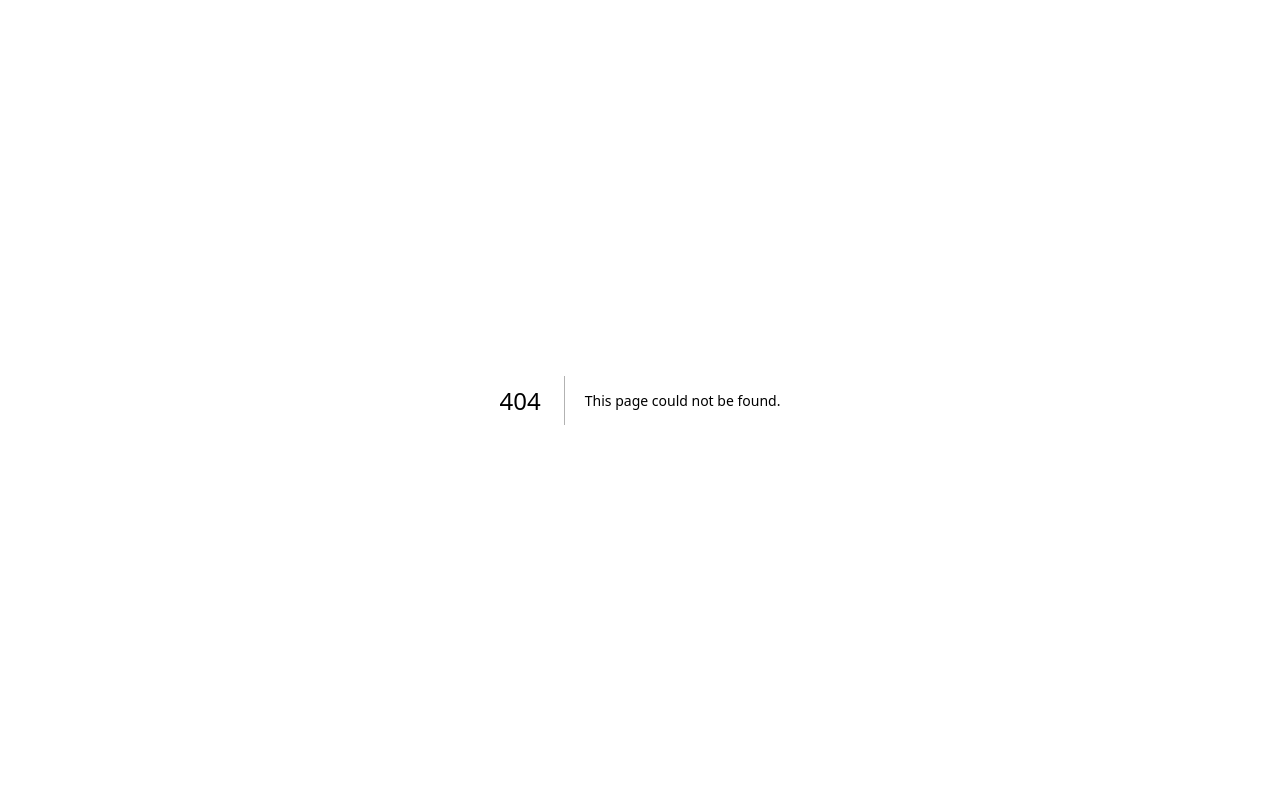
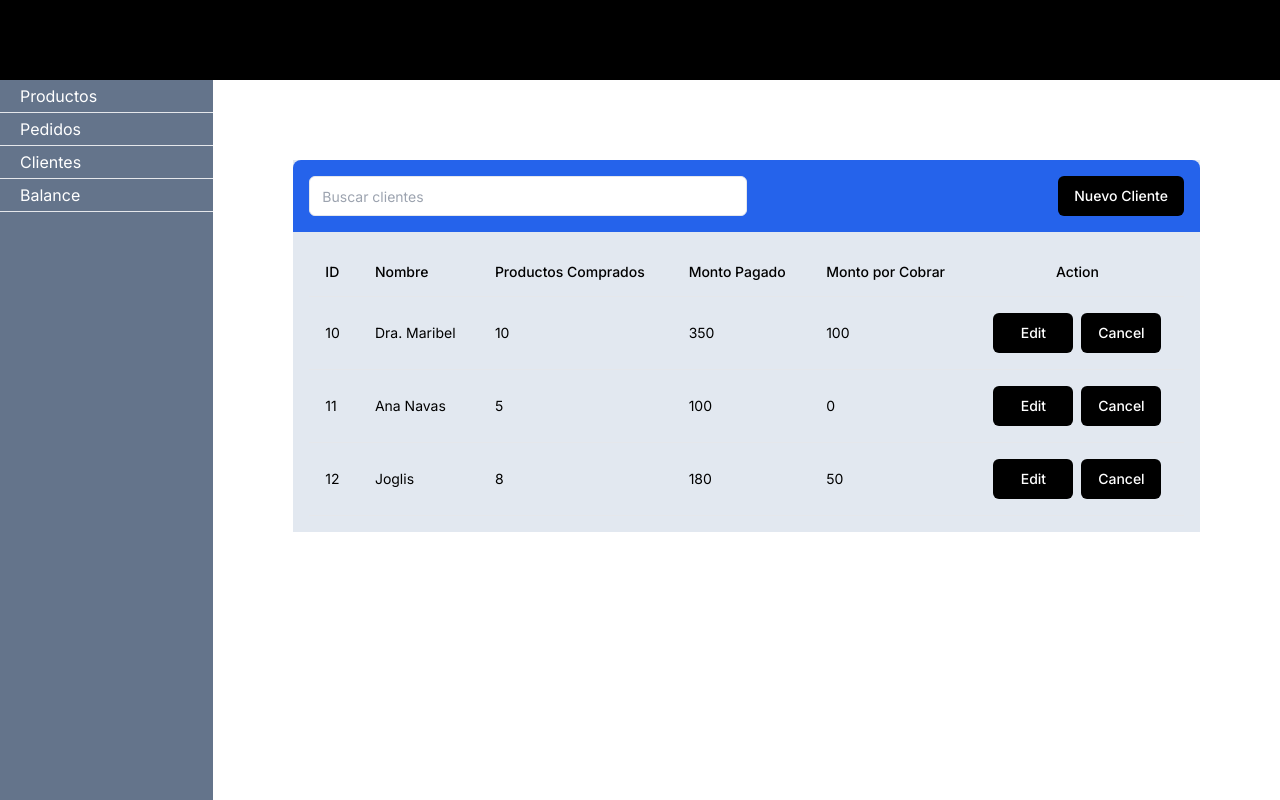
Before and after one commit to zenx5/happy-day, a Next.js app: page /admin/clientes in a window 1280 px wide. Before the commit this address had no page. Built offline with nearby package versions, Linux system fonts and the light colour scheme.

Commit message:
vista de clientes

```diff
--- /dev/null
+++ b/src/app/admin/balance/page.tsx
@@ -0,0 +1,5 @@
+export default function Page() {
+
+
+    return <div></div>
+}
--- /dev/null
+++ b/src/app/admin/clientes/[id]/form/page.tsx
@@ -0,0 +1,5 @@
+export default function Page() {
+
+
+    return <div></div>
+}
--- /dev/null
+++ b/src/app/admin/clientes/[id]/page.tsx
@@ -0,0 +1,5 @@
+export default function Page() {
+
+
+    return <div></div>
+}
--- /dev/null
+++ b/src/app/admin/clientes/page.tsx
@@ -0,0 +1,49 @@
+import Link from "next/link";
+import TableCustom from "@/components/TableCustom";
+
+export default function Page() {
+
+    const clients = [
+        {
+            id:10,
+            name: "Dra. Maribel",
+            items: 10,
+            mount: 350,
+            mount_pending: 100
+        },
+        {
+            id:11,
+            name: "Ana Navas",
+            items: 5,
+            mount: 100,
+            mount_pending: 0
+        },
+        {
+            id:12,
+            name: "Joglis",
+            items: 8,
+            mount: 180,
+            mount_pending: 50
+        }
+    ]
+
+
+    const headers = [
+        { name:'id', label:'ID' },
+        { name:'name', label:'Nombre' },
+        { name:'items', label:'Productos Comprados' },
+        { name:'mount', label:'Monto Pagado' },
+        { name:'mount_pending', label:'Monto por Cobrar' }
+    ]
+
+    return <div>
+        <TableCustom items={clients} headers={headers} >
+            <div className="flex justify-between items-center p-4 bg-blue-600">
+                <input className="flex h-10 rounded-md border border-input bg-background px-3 py-2 text-sm ring-offset-background file:border-0 file:bg-transparent file:text-sm file:font-medium placeholder:text-muted-foreground focus-visible:outline-none focus-visible:ring-2 focus-visible:ring-ring focus-visible:ring-offset-2 disabled:cursor-not-allowed disabled:opacity-50 w-1/2" placeholder="Buscar clientes" />
+                <span className="flex flex-row gap-2">
+                  <Link href="/admin/clientes/0" className="bg-black text-white inline-flex items-center justify-center rounded-md text-sm font-medium ring-offset-background transition-colors focus-visible:outline-none focus-visible:ring-2 focus-visible:ring-ring focus-visible:ring-offset-2 disabled:pointer-events-none disabled:opacity-50 bg-primary text-primary-foreground hover:bg-primary/90 h-10 px-4 py-2">Nuevo Cliente</Link>
+                </span>
+            </div>
+        </TableCustom>
+    </div>
+}
--- a/src/app/admin/layout.tsx
+++ b/src/app/admin/layout.tsx
@@ -10,7 +10,9 @@ export default function LayoutAdmin({ children }:{ children:any }){
             <div className="w-2/12 bg-slate-500">
                 <ul className="divide-y border-b">
                     <li><Link href="/admin/productos" className="block w-full py-1 hover:bg-slate-400 cursor-pointer px-5 text-white">Productos</Link></li>
-                    <li><Link href="/admin/envios" className="block w-full py-1 hover:bg-slate-400 cursor-pointer px-5 text-white">Envios</Link></li>
+                    <li><Link href="/admin/pedidos" className="block w-full py-1 hover:bg-slate-400 cursor-pointer px-5 text-white">Pedidos</Link></li>
+                    <li><Link href="/admin/clientes" className="block w-full py-1 hover:bg-slate-400 cursor-pointer px-5 text-white">Clientes</Link></li>
+                    <li><Link href="/admin/balance" className="block w-full py-1 hover:bg-slate-400 cursor-pointer px-5 text-white">Balance</Link></li>
                 </ul>
             </div>
             <div className="w-10/12 p-20">{children}</div>
--- a/src/app/admin/envios/crear/[id]/pagew.tsx
+++ b/src/app/admin/pedidos/crear/[id]/page.tsx
@@ -12,10 +12,10 @@ export default function Page() {
                     <p className="text-sm text-muted-foreground">Make changes to your product here. Click Save when youre done.</p>
                 </div>
                 <div className="flex flex-row gap-2">
-                    <Link href="/admin/envios/1/detalles" className="w-20 bg-black text-white inline-flex items-center justify-center rounded-md text-sm font-medium ring-offset-background transition-colors focus-visible:outline-none focus-visible:ring-2 focus-visible:ring-ring focus-visible:ring-offset-2 disabled:pointer-events-none disabled:opacity-50 bg-primary text-primary-foreground hover:bg-primary/90 h-10 px-2 py-1">
+                    <Link href="#" className="w-20 bg-black text-white inline-flex items-center justify-center rounded-md text-sm font-medium ring-offset-background transition-colors focus-visible:outline-none focus-visible:ring-2 focus-visible:ring-ring focus-visible:ring-offset-2 disabled:pointer-events-none disabled:opacity-50 bg-primary text-primary-foreground hover:bg-primary/90 h-10 px-2 py-1">
                       Guardar
                     </Link>
-                    <Link href="/admin/envios/1/detalles" className="w-20 bg-black text-white inline-flex items-center justify-center rounded-md text-sm font-medium ring-offset-background transition-colors focus-visible:outline-none focus-visible:ring-2 focus-visible:ring-ring focus-visible:ring-offset-2 disabled:pointer-events-none disabled:opacity-50 bg-primary text-primary-foreground hover:bg-primary/90 h-10 px-2 py-1">
+                    <Link href="#" className="w-20 bg-black text-white inline-flex items-center justify-center rounded-md text-sm font-medium ring-offset-background transition-colors focus-visible:outline-none focus-visible:ring-2 focus-visible:ring-ring focus-visible:ring-offset-2 disabled:pointer-events-none disabled:opacity-50 bg-primary text-primary-foreground hover:bg-primary/90 h-10 px-2 py-1">
                       Ver
                     </Link>
                 </div>
--- a/src/app/admin/envios/page.tsx
+++ b/src/app/admin/pedidos/page.tsx
@@ -47,7 +47,7 @@ export default function Page() {
         <TableCustom items={items} headers={headers}>
             <div className="flex justify-between items-center p-4 bg-blue-600">
                 <input className="flex h-10 rounded-md border border-input bg-background px-3 py-2 text-sm ring-offset-background file:border-0 file:bg-transparent file:text-sm file:font-medium placeholder:text-muted-foreground focus-visible:outline-none focus-visible:ring-2 focus-visible:ring-ring focus-visible:ring-offset-2 disabled:cursor-not-allowed disabled:opacity-50 w-1/2" placeholder="Search orders" aria-label="Search orders"/>
-                <Link href="#" className="bg-black text-white inline-flex items-center justify-center rounded-md text-sm font-medium ring-offset-background transition-colors focus-visible:outline-none focus-visible:ring-2 focus-visible:ring-ring focus-visible:ring-offset-2 disabled:pointer-events-none disabled:opacity-50 bg-primary text-primary-foreground hover:bg-primary/90 h-10 px-4 py-2">Nuevo Envio</Link>
+                {/* <Link href="#" className="bg-black text-white inline-flex items-center justify-center rounded-md text-sm font-medium ring-offset-background transition-colors focus-visible:outline-none focus-visible:ring-2 focus-visible:ring-ring focus-visible:ring-offset-2 disabled:pointer-events-none disabled:opacity-50 bg-primary text-primary-foreground hover:bg-primary/90 h-10 px-4 py-2">Nuevo Pedido</Link> */}
             </div>
         </TableCustom>
     </div>
--- a/src/app/admin/productos/page.tsx
+++ b/src/app/admin/productos/page.tsx
@@ -32,6 +32,7 @@ export default function Page() {
     ]
 
     const headers = [
+        { name:'id', label:'ID', render: (id:string) => <CheckBox /> },
         { name:'image', label:'Thumbnail', render:(value:string) => <Image src="/prueba.jpg" width="64" height="64" alt="Item thumbnail" className="aspect-square rounded-md object-cover"/> },
         { name:'name', label:'Name'},
         { name:'description', label:'Description', className:"w-[400px]" },
@@ -42,8 +43,24 @@ export default function Page() {
         <TableCustom items={items} headers={headers}>
             <div className="flex justify-between items-center p-4 bg-blue-600">
                 <input className="flex h-10 rounded-md border border-input bg-background px-3 py-2 text-sm ring-offset-background file:border-0 file:bg-transparent file:text-sm file:font-medium placeholder:text-muted-foreground focus-visible:outline-none focus-visible:ring-2 focus-visible:ring-ring focus-visible:ring-offset-2 disabled:cursor-not-allowed disabled:opacity-50 w-1/2" placeholder="Buscar productos" />
-                <Link href="/admin/productos/0/form" className="bg-black text-white inline-flex items-center justify-center rounded-md text-sm font-medium ring-offset-background transition-colors focus-visible:outline-none focus-visible:ring-2 focus-visible:ring-ring focus-visible:ring-offset-2 disabled:pointer-events-none disabled:opacity-50 bg-primary text-primary-foreground hover:bg-primary/90 h-10 px-4 py-2">Nuevo Producto</Link>
+                <span className="flex flex-row gap-2">
+                  <Link href="/admin/pedidos/0" className="bg-black text-white inline-flex items-center justify-center rounded-md text-sm font-medium ring-offset-background transition-colors focus-visible:outline-none focus-visible:ring-2 focus-visible:ring-ring focus-visible:ring-offset-2 disabled:pointer-events-none disabled:opacity-50 bg-primary text-primary-foreground hover:bg-primary/90 h-10 px-4 py-2">Crear Pedido</Link>
+                  <Link href="/admin/productos/0/form" className="bg-black text-white inline-flex items-center justify-center rounded-md text-sm font-medium ring-offset-background transition-colors focus-visible:outline-none focus-visible:ring-2 focus-visible:ring-ring focus-visible:ring-offset-2 disabled:pointer-events-none disabled:opacity-50 bg-primary text-primary-foreground hover:bg-primary/90 h-10 px-4 py-2">Nuevo Producto</Link>
+                </span>
             </div>
         </TableCustom>
     </div>
 }
+
+function CheckBox() {
+
+  return <label className="cursor-pointer">
+    <input type="checkbox" className="peer sr-only"/>
+    <svg xmlns="http://www.w3.org/2000/svg" fill="none" viewBox="0 0 24 24" strokeWidth={1.5} stroke="currentColor" className="w-6 h-6 peer-checked:block hidden text-blue-800">
+      <path strokeLinecap="round" strokeLinejoin="round" d="M9 12.75L11.25 15 15 9.75M21 12a9 9 0 11-18 0 9 9 0 0118 0z" />
+    </svg>
+    <svg xmlns="http://www.w3.org/2000/svg" fill="none" viewBox="0 0 24 24" strokeWidth={1.5} stroke="currentColor" className="w-6 h-6 peer-checked:hidden block text-slate-400">
+      <path strokeLinecap="round" strokeLinejoin="round" d="M15 12H9m12 0a9 9 0 11-18 0 9 9 0 0118 0z" />
+    </svg>
+  </label>
+}
--- a/src/components/FormAttributes.tsx
+++ b/src/components/FormAttributes.tsx
@@ -15,6 +15,10 @@ export default function FormAttributes(){
         setName("")
     }
 
+    const handlerRemoveItem = (index:Number) => {
+        setAttributes( prev => prev.filter( (item, itemIndex) => index!==itemIndex ))
+    }
+
 
     return <>
         <div className="flex flex-row mb-2">
@@ -23,14 +27,19 @@ export default function FormAttributes(){
                 <input type="text" value={value} onChange={ event => setValue(event.target.value) } placeholder="Valor del atributo" className="border border-slate-500 rounded p-2"/>
             </span>
             <span className="w-1/3 justify-center items-center flex">
-                <button onClick={handlerAdd} className="bg-black text-white px-5 py-2 rounded-lg">Agregar</button>
+                <button onClick={handlerAdd} disabled={name.trim().length===0 || value.trim().length===0} className="bg-black text-white px-5 py-2 rounded-lg disabled:bg-gray-600">Agregar</button>
             </span>
         </div>
         <div className="w-full flex flex-row gap-2 flex-wrap">
-            {attributes.map( item=> <span key={item} className="flex justify-between w-fit px-2 gap-2 shadow-md border rounded-full items-center py-1">
+            {attributes.map( (item, index)=> <span key={item} className="flex justify-between w-fit px-2 gap-2 shadow-md border rounded-full items-center py-1">
                 <span className="font-semibold">{item.name}</span>
                 <span className="">{item.value}</span>
-                <span className="opacity-50 bg-slate-300 w-5 h-5 rounded-full flex items-center justify-center">x</span>
+                <button onClick={()=>handlerRemoveItem(index)}>
+                    <svg xmlns="http://www.w3.org/2000/svg" fill="none" viewBox="0 0 24 24" strokeWidth={1.5} stroke="currentColor" className="w-4 h-4 opacity-50 bg-slate-300 rounded-full">
+                        <path strokeLinecap="round" strokeLinejoin="round" d="M6 18L18 6M6 6l12 12" />
+                    </svg>
+                </button>
+
             </span>)}
         </div>
     </>
--- a/src/components/TableCustom.tsx
+++ b/src/components/TableCustom.tsx
@@ -5,7 +5,7 @@ import Link from "next/link"
 export default function TableCustom({
   items,
   headers,
-  children
+  children=null
 }:{
   items:Array<any>,
   headers:Array<any>,
@@ -30,7 +30,7 @@ export default function TableCustom({
                 { headers.map( header => <td key={header.name+item.id} className={ (header?.className ?? "") + " p-4 align-middle [&amp;:has([role=checkbox])]:pr-0"}>{ header.render ? header.render(item[header.name]) : item[header.name] }</td>) }
                 <td className="p-4 align-middle [&amp;:has([role=checkbox])]:pr-0">
                   <div className="flex flex-row justify-center items-center space-x-2">
-                    <Link href="/admin/envios/1" className="w-20 bg-black text-white inline-flex items-center justify-center rounded-md text-sm font-medium ring-offset-background transition-colors focus-visible:outline-none focus-visible:ring-2 focus-visible:ring-ring focus-visible:ring-offset-2 disabled:pointer-events-none disabled:opacity-50 bg-primary text-primary-foreground hover:bg-primary/90 h-10 px-2 py-1">
+                    <Link href="/admin/pedidos/1" className="w-20 bg-black text-white inline-flex items-center justify-center rounded-md text-sm font-medium ring-offset-background transition-colors focus-visible:outline-none focus-visible:ring-2 focus-visible:ring-ring focus-visible:ring-offset-2 disabled:pointer-events-none disabled:opacity-50 bg-primary text-primary-foreground hover:bg-primary/90 h-10 px-2 py-1">
                       Edit
                     </Link>
                     <button className="w-20 bg-black text-white inline-flex items-center justify-center rounded-md text-sm font-medium ring-offset-background transition-colors focus-visible:outline-none focus-visible:ring-2 focus-visible:ring-ring focus-visible:ring-offset-2 disabled:pointer-events-none disabled:opacity-50 bg-primary text-primary-foreground hover:bg-primary/90 h-10 px-2 py-1">
```
Also changed, not shown: src/app/admin/pedidos/Table.tsx (added), src/app/admin/pedidos/[id]/page.tsx (renamed from src/app/admin/envios/[id]/page.tsx).
